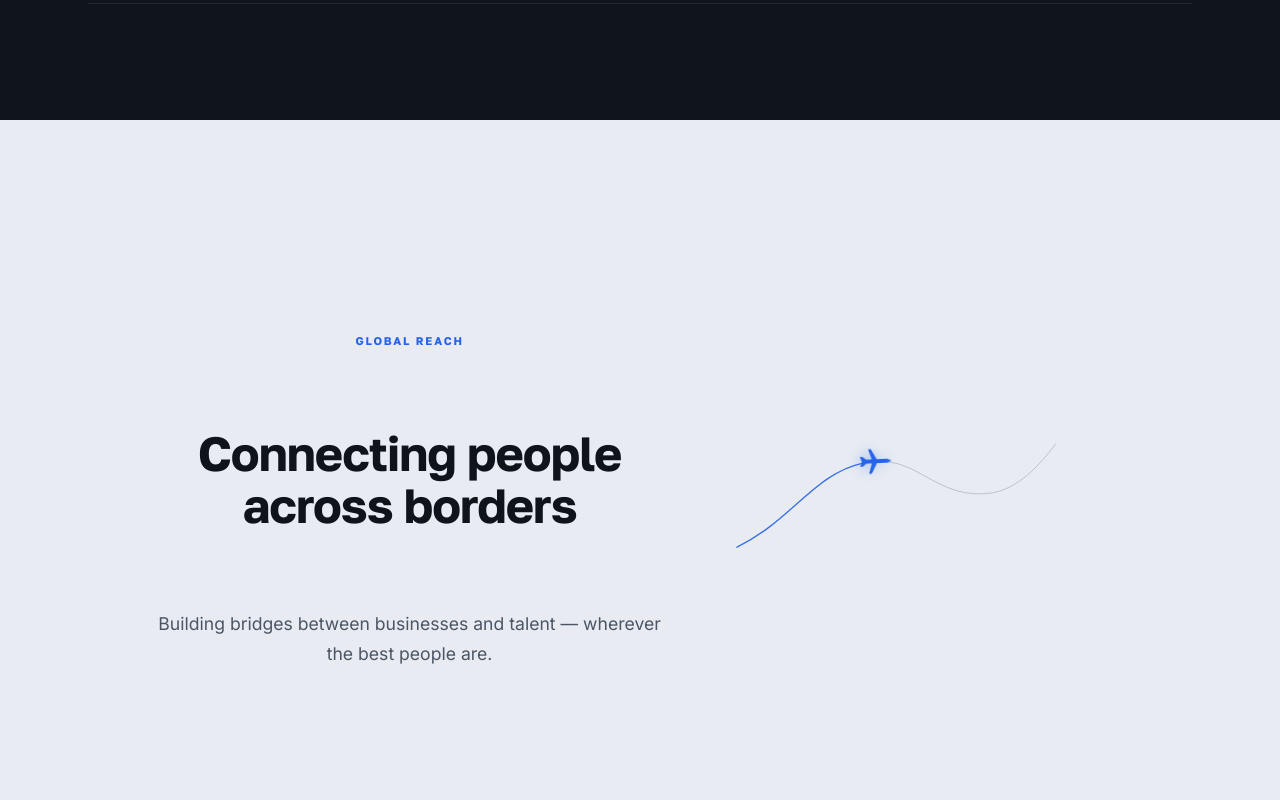
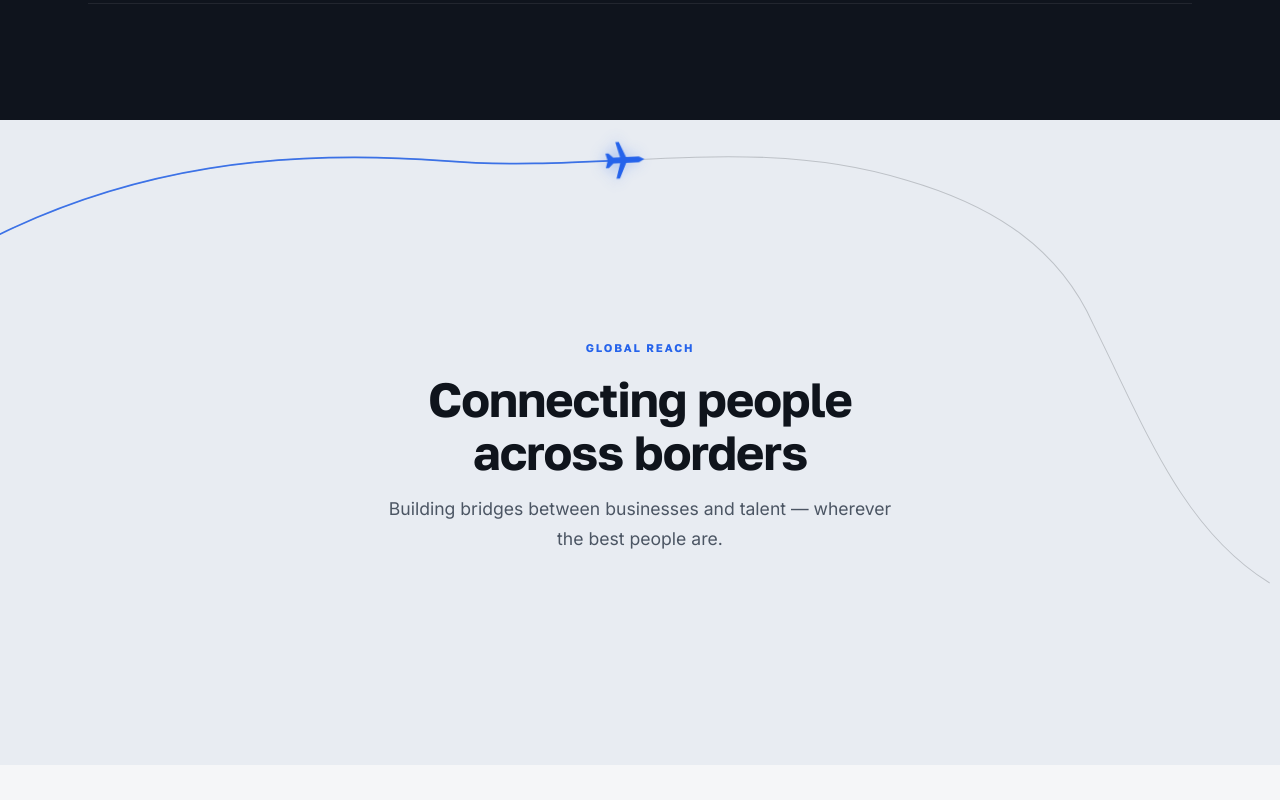
Before and after one commit to gyromth/arsa-website, a website built with Vite: page index.html in a window 1280 px wide. Shown: the part 2060-2860 px from the top of the page. Built offline with nearby package versions, Linux system fonts and the light colour scheme.

Commit message:
fix: finalize full-width global reach flight path

```diff
--- a/index.html
+++ b/index.html
@@ -271,18 +271,20 @@
           <h2 class="connecting__title reveal" data-i18n="connecting.title">Connecting people<br>across borders</h2>
           <p class="connecting__text reveal" data-i18n="connecting.text">Building bridges between businesses and talent — wherever the best people are.</p>
 
-          <!-- Desktop-only decorative flight: small organic S-arc next to the text,
-               plane bound to the section's scroll progress (no cities) -->
-          <div class="reach-flight" aria-hidden="true">
-            <svg class="reach-flight__svg" viewBox="0 0 380 220" fill="none" xmlns="http://www.w3.org/2000/svg">
-              <path class="reach-flight__arc" d="M8 180 C 70 150, 96 96, 152 84 C 214 70, 232 128, 300 118 C 330 112, 352 88, 372 62"/>
-              <path class="reach-flight__trail" d="M8 180 C 70 150, 96 96, 152 84 C 214 70, 232 128, 300 118 C 330 112, 352 88, 372 62"/>
-              <g class="reach-flight__plane">
-                <!-- Airplane silhouette: fuselage, swept wings, tail (nose up) -->
-                <path transform="scale(1.4)" d="M0 -13 L1.6 -9.5 L1.6 -1 L10 3.4 L10 5.8 L1.6 3 L1.6 7.5 L4 10.6 L4 12.6 L0 11.2 L-4 12.6 L-4 10.6 L-1.6 7.5 L-1.6 3 L-10 5.8 L-10 3.4 L-1.6 -1 L-1.6 -9.5 Z"/>
-              </g>
-            </svg>
-          </div>
+        </div>
+
+        <!-- Desktop-only decorative flight: one long organic S-path spanning the
+             full section width, weaving around the centered text (above it,
+             then down along the right side). Plane bound to scroll progress. -->
+        <div class="reach-flight" aria-hidden="true">
+          <svg class="reach-flight__svg" viewBox="0 0 1440 600" preserveAspectRatio="none" xmlns="http://www.w3.org/2000/svg">
+            <path class="reach-flight__arc" d="M0 106 C 150 46, 310 26, 500 38 C 680 50, 850 12, 1020 56 C 1120 80, 1192 120, 1230 190 C 1288 286, 1330 380, 1428 430"/>
+            <path class="reach-flight__trail" d="M0 106 C 150 46, 310 26, 500 38 C 680 50, 850 12, 1020 56 C 1120 80, 1192 120, 1230 190 C 1288 286, 1330 380, 1428 430"/>
+            <g class="reach-flight__plane">
+              <!-- Airplane silhouette: fuselage, swept wings, tail (nose up) -->
+              <path transform="scale(1.7)" d="M0 -13 L1.6 -9.5 L1.6 -1 L10 3.4 L10 5.8 L1.6 3 L1.6 7.5 L4 10.6 L4 12.6 L0 11.2 L-4 12.6 L-4 10.6 L-1.6 7.5 L-1.6 3 L-10 5.8 L-10 3.4 L-1.6 -1 L-1.6 -9.5 Z"/>
+            </g>
+          </svg>
         </div>
       </section>
 
--- a/src/styles/main.css
+++ b/src/styles/main.css
@@ -765,16 +765,18 @@ html.html--booting body { visibility: hidden; }
 .reach-flight__svg {
   display: block;
   width: 100%;
-  height: auto;
+  height: 100%;
 }
 
 .reach-flight__arc {
-  stroke: rgba(15, 20, 29, 0.22);
+  fill: none;
+  stroke: rgba(15, 20, 29, 0.2);
   stroke-width: 1;
   stroke-linecap: round;
 }
 
 .reach-flight__trail {
+  fill: none;
   stroke: currentColor;
   stroke-width: 1.6;
   stroke-linecap: round;
@@ -797,45 +799,32 @@ html.html--booting body { visibility: hidden; }
 }
 
 @media (min-width: 960px) {
-  /* Existing Global Reach globe svg is desktop-hidden: replaced by flight arc */
+  /* Existing Global Reach globe svg is desktop-hidden: replaced by flight path */
   .connecting .connecting__visual { display: none; }
 
-  /* Compact two-column composition: centered text left, small flight right.
-     Section no longer stretches — vertical padding is reduced. */
+  /* Compact centered composition: one text block centered, with a full-bleed
+     flight path layer spanning the whole section width behind it. */
   .connecting__inner {
-    display: grid;
-    grid-template-columns: minmax(0, 520px) minmax(300px, 400px);
-    justify-content: center;
-    gap: clamp(1.5rem, 1rem + 3.5vw, 5rem);
-    align-items: center;
+    display: block;
+    text-align: center;
     padding: clamp(3rem, 2.5rem + 2.5vw, 4.5rem) 0;
   }
 
+  /* Text stays above the decorative path layer */
   .connecting__label,
   .connecting__title,
   .connecting__text {
-    grid-column: 1;
-    text-align: center;
+    position: relative;
+    z-index: 2;
   }
 
-  .connecting__title {
-    max-width: none;
-    margin-left: auto;
-    margin-right: auto;
-  }
-
-  .connecting__text {
-    max-width: 42ch;
-    margin: 0 auto;
-  }
-
+  /* Full-bleed scroll-linked flight layer */
   .reach-flight {
-    grid-column: 2;
-    grid-row: 1 / span 3;
-    align-self: center;
-    width: clamp(280px, 26vw, 400px);
+    position: absolute;
+    inset: 0;
+    width: 100%;
     color: var(--accent);
-    transform: translateY(-7%);
+    pointer-events: none;
   }
 }
 
```
